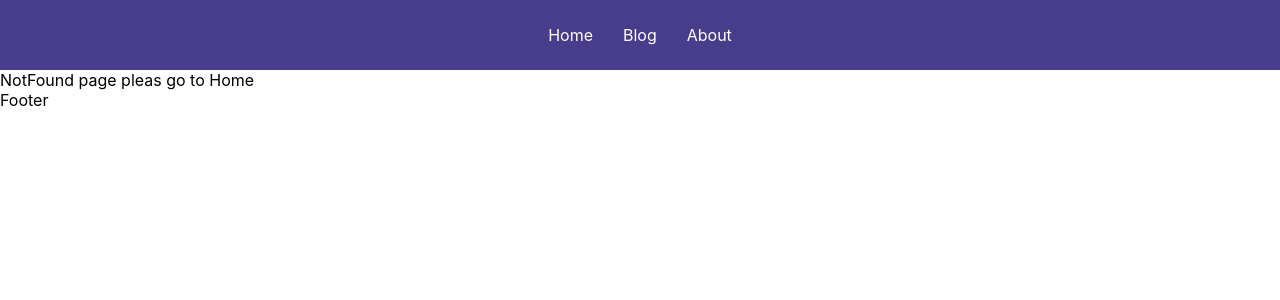
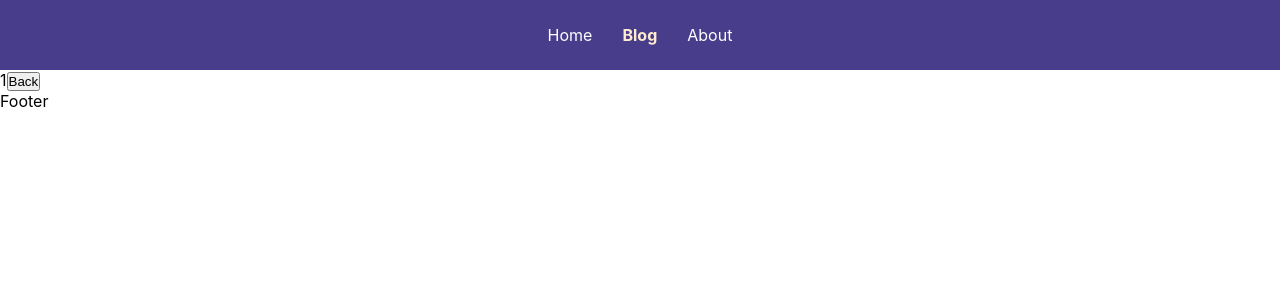
Before and after one commit to groone38/privat-auth, a React (Create React App) app: page /blog/1 in a window 1280 px wide. Shown: the top 300 px of the page. Built offline with nearby package versions, Linux system fonts and the light colour scheme.

Commit message:
create single page

```diff
--- a/src/App.tsx
+++ b/src/App.tsx
@@ -1,11 +1,12 @@
 import React from "react";
 import "./App.css";
-import { Link, Route, Routes } from "react-router-dom";
+import { Route, Routes } from "react-router-dom";
 import Home from "./pages/Home";
 import NotFound from "./pages/NotFound";
 import Blog from "./pages/Blog";
 import About from "./pages/About";
 import Layout from "./components/Layout";
+import SinglePage from "./pages/SinglePage";
 
 function App() {
   return (
@@ -15,6 +16,7 @@ function App() {
           <Route index element={<Home />} />
           <Route path="about" element={<About />} />
           <Route path="blog" element={<Blog />} />
+          <Route path="blog/:id" element={<SinglePage />} />
           <Route path="*" element={<NotFound />} />
         </Route>
       </Routes>
--- a/src/components/Layout.tsx
+++ b/src/components/Layout.tsx
@@ -12,7 +12,7 @@ const Layout = (props: Props) => {
             <NavLink to="/">Home</NavLink>
           </li>
           <li>
-            <NavLink to="/posts">Blog</NavLink>
+            <NavLink to="/blog">Blog</NavLink>
           </li>
           <li>
             <NavLink to="about">About</NavLink>
--- /dev/null
+++ b/src/pages/SinglePage.tsx
@@ -0,0 +1,18 @@
+import React from "react";
+import { useNavigate, useParams } from "react-router-dom";
+
+type Props = {};
+
+const SinglePage = (props: Props) => {
+  const { id } = useParams();
+  const navigate = useNavigate();
+  const goBack = () => navigate(-1);
+  return (
+    <div>
+      {id}
+      <button onClick={goBack}>Back</button>
+    </div>
+  );
+};
+
+export default SinglePage;
```
